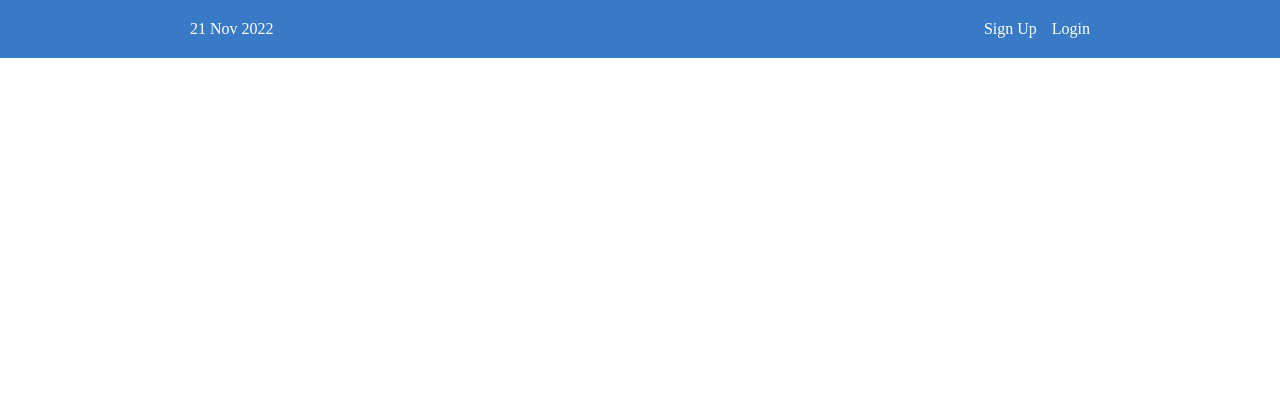
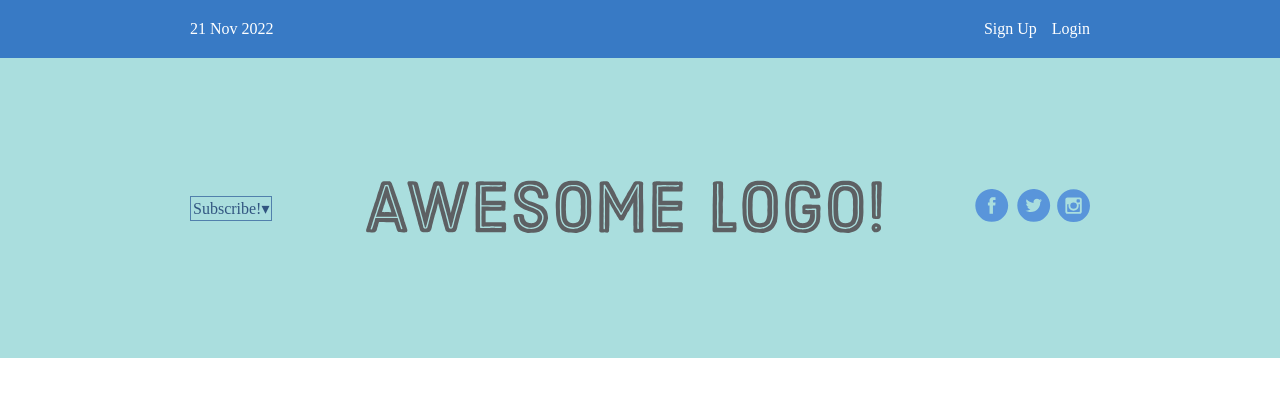
Before and after one commit to gfiami/flexbox-website, a plain HTML site: page index.html in a window 1280 px wide. Drawn offline with Linux system fonts and the light colour scheme.

Commit message:
add content portion and flexbox display to it

```diff
--- a/index.html
+++ b/index.html
@@ -17,6 +17,13 @@
         </div>
       </div>
     </div>
+    <div class="content-container">
+      <div class="content">
+        <div class="subscribe">Subscribe!&#9662</div>
+        <div class="logo"><img src="./assets/awesome-logo.svg" alt="banner text written awesome logo"></div>
+        <div class="socialmedia"><img src="./assets/social-icons.svg" alt="twitter, instagram and facebook logos"></div>
+      </div>
+    </div>
 
     <script src="./script.js"></script>
   </body>
--- a/style.css
+++ b/style.css
@@ -26,3 +26,21 @@
 .login {
   margin-left: 15px;
 }
+
+.content-container {
+  color: #315580;
+  background-color: #25aaaa63;
+  display: flex;
+  justify-content: center;
+}
+.content {
+  width: 900px;
+  height: 300px;
+  display: flex;
+  justify-content: space-between;
+  align-items: center;
+}
+.subscribe {
+  border: 1px solid #406fa3d5;
+  padding: 2px;
+}
```
